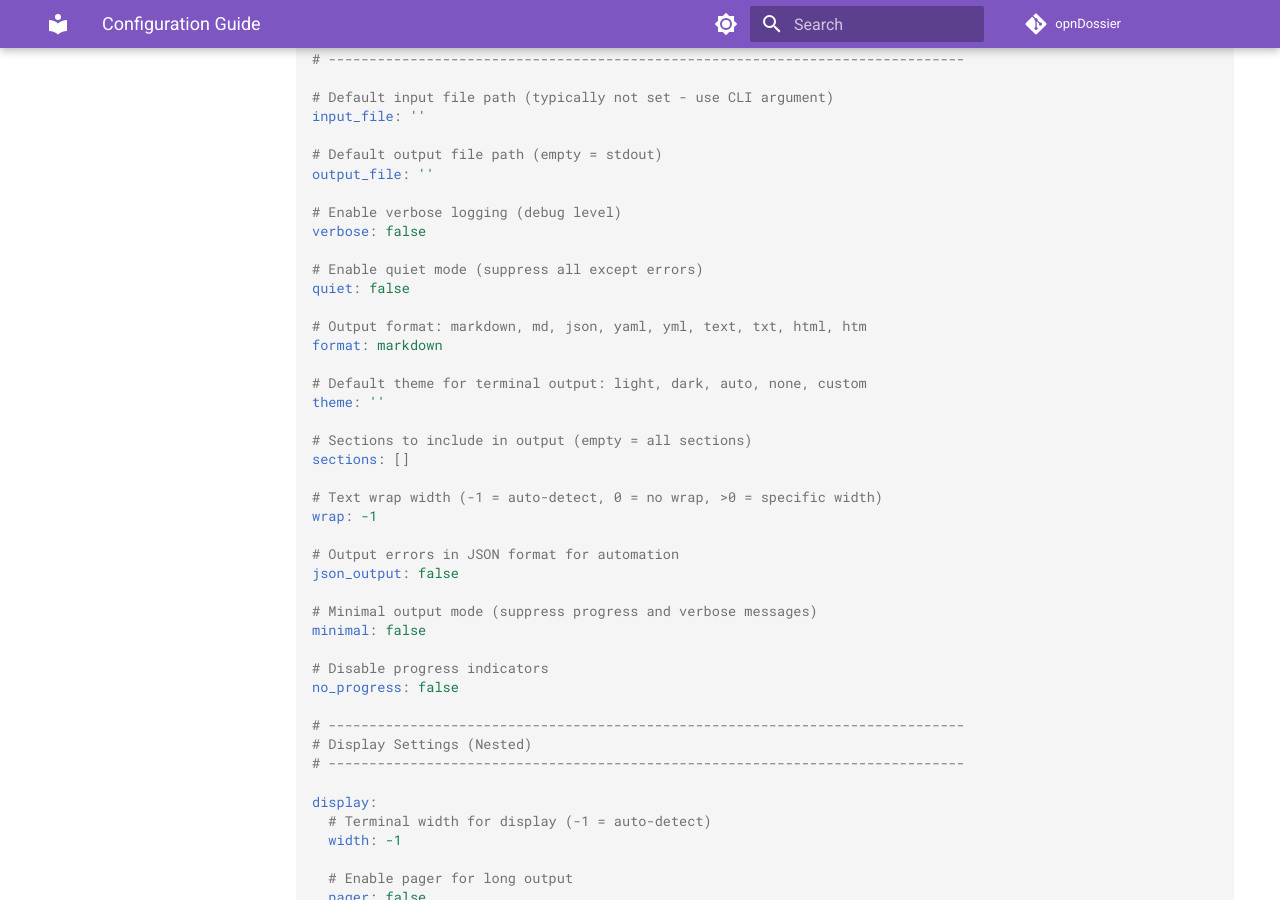
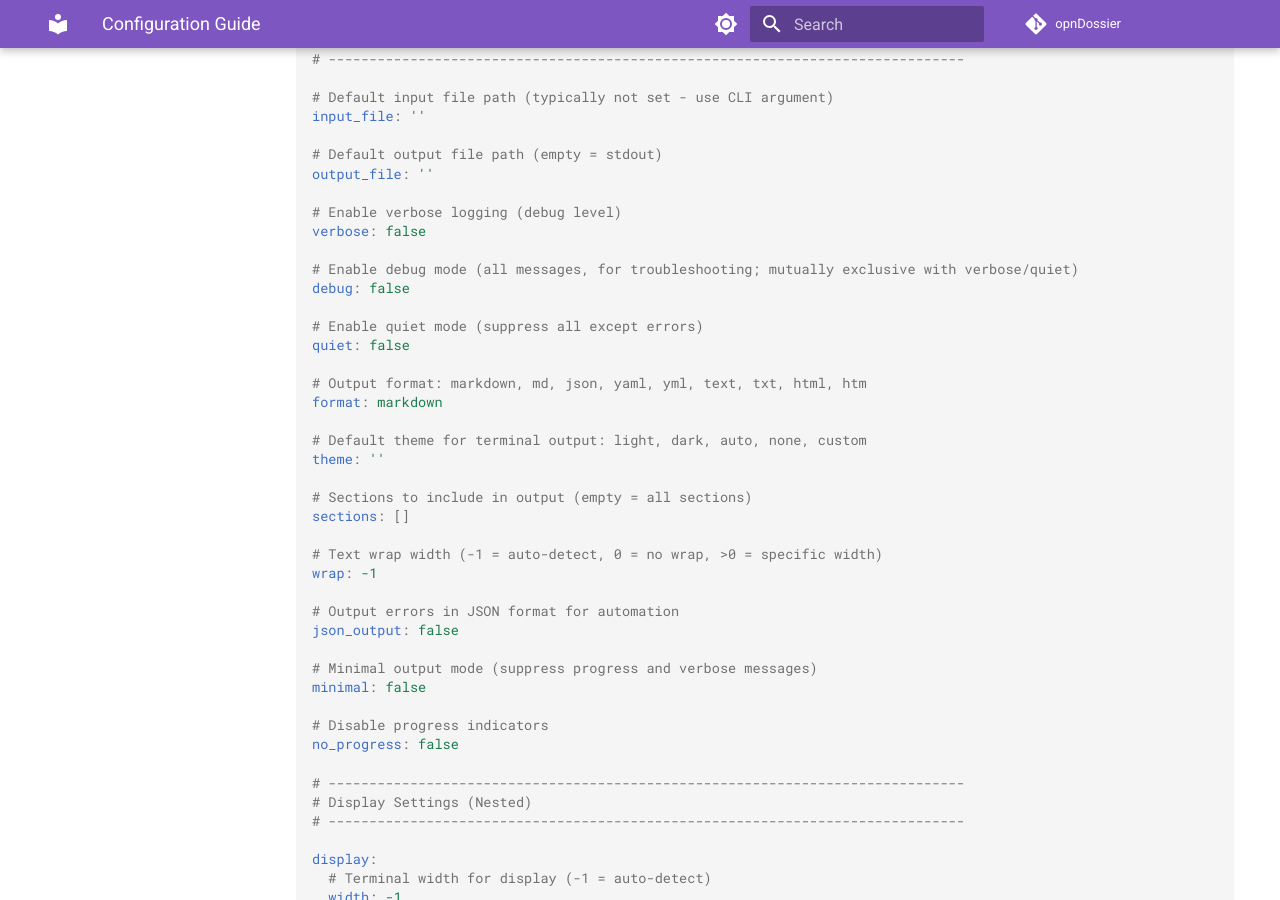
Before and after one commit to EvilBit-Labs/opnDossier, an MkDocs documentation site: the page built from docs/configuration.md, in a window 1280 px wide and 900 px high, scrolled down 2479 px. Built offline with MkDocs 1.6.1 and Material for MkDocs 9.7.7, drawn with Linux system fonts in a browser that asks for light colours; comment, search, counter and statistics services are not loaded; the version menu is left out; some of the changed text lies outside the part shown.

Commit message:
docs: address CodeRabbit feedback from PR #550
- CONTRIBUTING.md: replace commented placeholder import with a real
  import block in the builder unit test example so the snippet is
  copy/paste runnable.
- docs/configuration.md: document the `debug` config key in the YAML
  reference, environment variable table, and basic settings table.
- docs/configuration.md: correct the `convert` flag table to use
  `--section` (singular), matching the actual CLI flag.

Signed-off-by: UncleSp1d3r <unclesp1d3r@evilbitlabs.io>

```diff
--- a/docs/configuration.md
+++ b/docs/configuration.md
@@ -102,6 +102,9 @@
 # Enable verbose logging (debug level)
 verbose: false
 
+# Enable debug mode (all messages, for troubleshooting; mutually exclusive with verbose/quiet)
+debug: false
+
 # Enable quiet mode (suppress all except errors)
 quiet: false
 
@@ -202,6 +205,7 @@
 | `input_file`                   | `OPNDOSSIER_INPUT_FILE`                   | string   | ""         |
 | `output_file`                  | `OPNDOSSIER_OUTPUT_FILE`                  | string   | ""         |
 | `verbose`                      | `OPNDOSSIER_VERBOSE`                      | boolean  | false      |
+| `debug`                        | `OPNDOSSIER_DEBUG`                        | boolean  | false      |
 | `quiet`                        | `OPNDOSSIER_QUIET`                        | boolean  | false      |
 | `format`                       | `OPNDOSSIER_FORMAT`                       | string   | "markdown" |
 | `theme`                        | `OPNDOSSIER_THEME`                        | string   | ""         |
@@ -308,6 +312,7 @@
 | `input_file`  | string   | ""         | Any valid file path             | Default input file path           |
 | `output_file` | string   | ""         | Any valid file path             | Default output file path          |
 | `verbose`     | boolean  | false      | true, false                     | Enable debug-level logging        |
+| `debug`       | boolean  | false      | true, false                     | Enable debug mode (troubleshoot)  |
 | `quiet`       | boolean  | false      | true, false                     | Suppress non-error output         |
 | `format`      | string   | "markdown" | markdown, md, json, yaml, yml   | Output format                     |
 | `theme`       | string   | ""         | light, dark, auto, none, custom | Terminal display theme            |
```
Also changed, not shown: other parts of docs/configuration.md (+6 -6 lines), CONTRIBUTING.md (+7 -1 lines).
